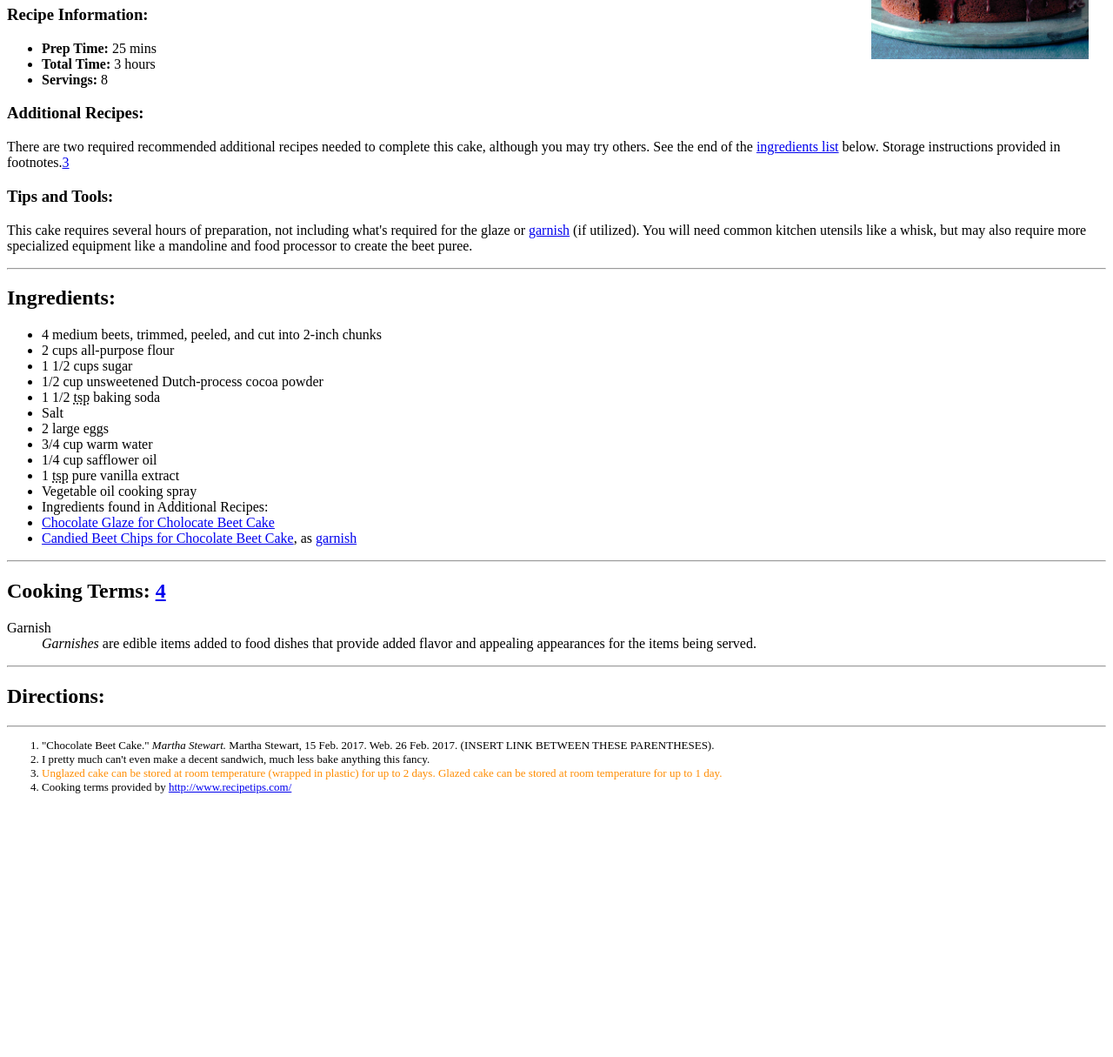
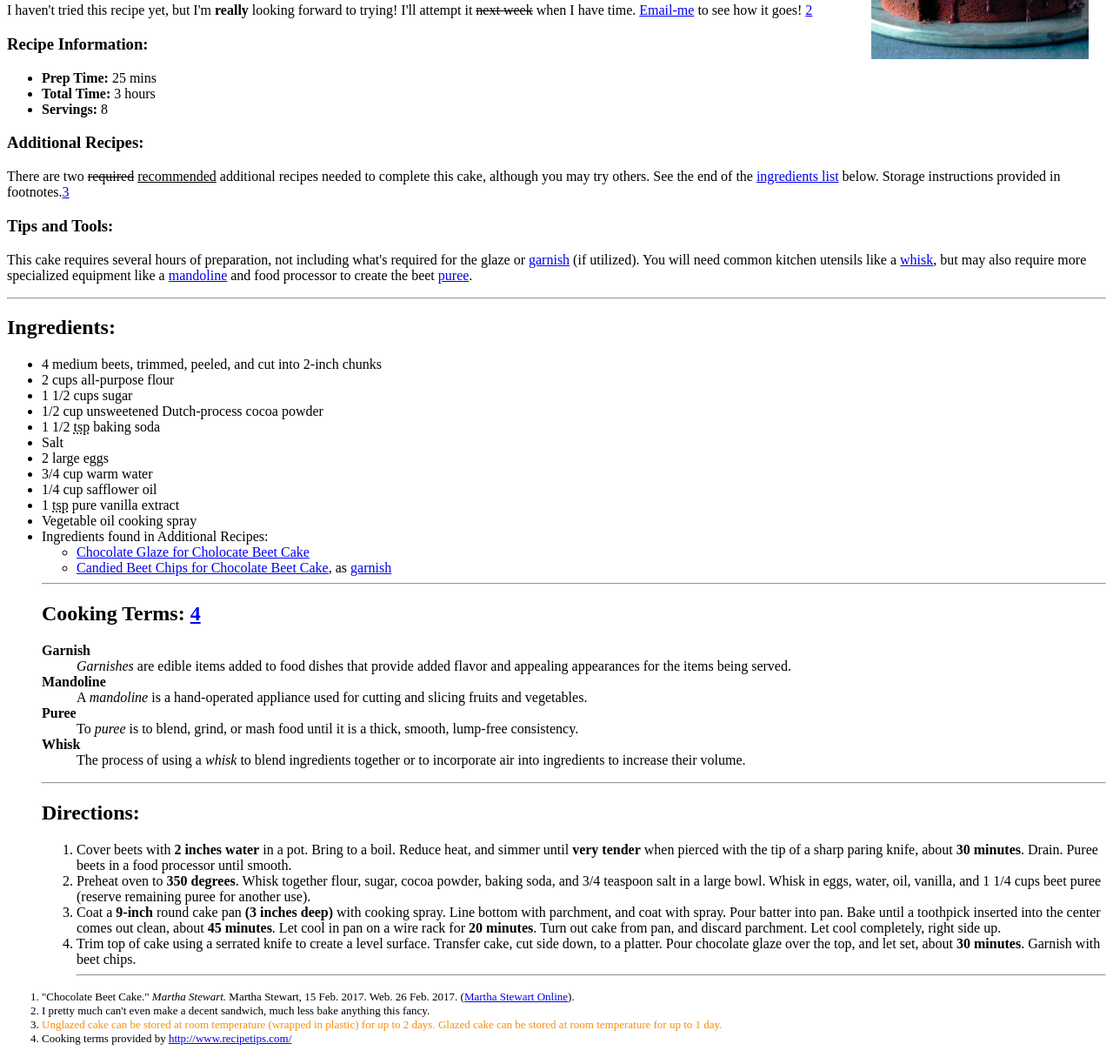
Before and after one commit to shevin1992/web-dev-hw, a plain HTML site: page assignment-3/index.html in a window 1280 px wide. Shown: the part 273-1488 px from the top of the page at 87% size. Before the commit the page ends 1199 px from the top, so only its background shows below. Drawn offline with Linux system fonts and the light colour scheme.

Commit message:
homework

```diff
--- a/assignment-3/index.html
+++ b/assignment-3/index.html
@@ -37,6 +37,7 @@
 
         <!-- A3: Step 6 -->
         <p>I haven't tried this recipe yet, but I'm <strong>really</strong> looking forward to trying! I'll attempt it <s>next week</s> when I have time. <a href="justine.evans@umontana.edu">Email-me</a> to see how it goes! <a href="#footnotes2">2</a></p>
+        <p>I haven't tried this recipe yet, but I'm <strong>really</strong> looking forward to trying! I'll attempt it <s>next week</s> when I have time. <a href="mailto:justine.evans@umontana.edu">Email-me</a> to see how it goes! <a href="#footnotes2">2</a></p>
 
         <h3>Recipe Information:</h3>
           <ul>
@@ -48,11 +49,11 @@
 
         <h3>Additional Recipes:</h3>
         <!-- A3: Step 8 -->
-        <p>There are two required recommended additional recipes needed to complete this cake, although you may try others. See the end of the <a href="#ingredients">ingredients list</a> below. Storage instructions provided in footnotes.<a href="#footnotes3">3</a>
+        <p>There are two <del>required</del> <ins>recommended</ins> additional recipes needed to complete this cake, although you may try others. See the end of the <a href="#ingredients">ingredients list</a> below. Storage instructions provided in footnotes.<a href="#footnotes3">3</a>
 
         <h3>Tips and Tools:</h3>
         <!-- A3: Step 12 -->
-        <p>This cake requires several hours of preparation, not including what's required for the glaze or <a href="#dfn-garnish">garnish</a> (if utilized). You will need common kitchen utensils like a whisk, but may also require more specialized equipment like a mandoline and food processor to create the beet puree.</p>
+        <p>This cake requires several hours of preparation, not including what's required for the glaze or <a href="#dfn-garnish">garnish</a> (if utilized). You will need common kitchen utensils like a <a href="whisk">whisk</a>, but may also require more specialized equipment like a <a href="#dfn-mandoline">mandoline</a> and food processor to create the beet <a href="dfn-puree">puree</a>.</p>
 
 
         <hr />
@@ -73,9 +74,9 @@
             <li>Vegetable oil cooking spray</li>
             <li>Ingredients found in Additional Recipes:</li>
             <!-- A3: Step 9 -->
-
-              <li><a href="#" target="_blank">Chocolate Glaze for Cholocate Beet Cake</a></li>
-              <li><a href="#" target="_blank">Candied Beet Chips for Chocolate Beet Cake</a>, as <a href="#dfn-garnish">garnish</a></li>
+<ul id="unordered list">
+              <li><a href="./pages/beetcake-glaze.html" target="_blank">Chocolate Glaze for Cholocate Beet Cake</a></li>
+              <li><a href="./pages/beetcake-garnish.html" target="_blank">Candied Beet Chips for Chocolate Beet Cake</a>, as <a href="#dfn-garnish">garnish</a></li>
 
           </ul>
 
@@ -86,9 +87,14 @@
         <h2>Cooking Terms: <a href="#footnotes4">4</a></h2>
           <dl>
             <!-- A3: Steps 10 and 11 -->
-            <dt>Garnish</dt>
+            <dt><b>Garnish</b></dt>
             <dd><dfn id="dfn-garnish">Garnishes</dfn> are edible items added to food dishes that provide added flavor and appealing appearances for the items being served.</dd>
-
+            <dt><b>Mandoline</b></dt>
+            <dd> A <dfn id="dfn-mandoline">mandoline</dfn> is a hand-operated appliance used for cutting and slicing fruits and vegetables.</dd>
+            <dt><b>Puree</b></dt>
+            <dd>To<dfn id="dfn-puree"> puree</dfn> is to blend, grind, or mash food until it is a thick, smooth, lump-free consistency.</dd>
+            <dt><b>Whisk</b></dt>
+            <dd>The process of using a <dfn id="dfn-whisk">whisk</dfn> to blend ingredients together or to incorporate air into ingredients to increase their volume.</dd>
           </dl>
 
 
@@ -97,6 +103,11 @@
 
         <h2>Directions:</h2>
         <!-- A3: Step 13 -->
+        <ol>
+          <li>Cover beets with <b>2 inches water</b> in a pot. Bring to a boil. Reduce heat, and simmer until <b>very tender</b> when pierced with the tip of a sharp paring knife, about <b>30 minutes</b>. Drain. Puree beets in a food processor until smooth.</li>
+          <li>Preheat oven to <b>350 degrees</b>. Whisk together flour, sugar, cocoa powder, baking soda, and 3/4 teaspoon salt in a large bowl. Whisk in eggs, water, oil, vanilla, and 1 1/4 cups beet puree (reserve remaining puree for another use).</li>
+          <li>Coat a <b>9-inch</b> round cake pan <b>(3 inches deep)</b> with cooking spray. Line bottom with parchment, and coat with spray. Pour batter into pan. Bake until a toothpick inserted into the center comes out clean, about <b>45 minutes</b>. Let cool in pan on a wire rack for <b>20 minutes</b>. Turn out cake from pan, and discard parchment. Let cool completely, right side up.</li>
+          <li>Trim top of cake using a serrated knife to create a level surface. Transfer cake, cut side down, to a platter. Pour chocolate glaze over the top, and let set, about <b>30 minutes</b>. Garnish with beet chips.
 
 
         <hr />
@@ -105,7 +116,7 @@
       <footer>
         <ol style="font-size:small">
           <!-- A3: Step 15 -->
-          <li id="footnotes1">"Chocolate Beet Cake." <i>Martha Stewart.</i> Martha Stewart, 15 Feb. 2017. Web. 26 Feb. 2017. (INSERT LINK BETWEEN THESE PARENTHESES).</li>
+          <li id="footnotes1">"Chocolate Beet Cake." <i>Martha Stewart.</i> Martha Stewart, 15 Feb. 2017. Web. 26 Feb. 2017. (<a href="http://www.marthastewart.com/857644/chocolate-beet-cake">Martha Stewart Online</a>).</li>
 
           <li id="footnotes2">I pretty much can't even make a decent sandwich, much less bake anything this fancy.</li>
 
```
Also changed, not shown: assignment-3/pages/beetcake-garnish.html (+1 -1 lines), assignment-3/pages/beetcake-glaze.html (+6 -6 lines), 1 other file.
